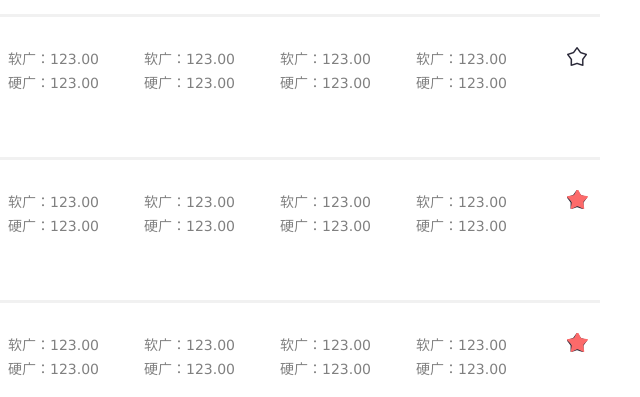
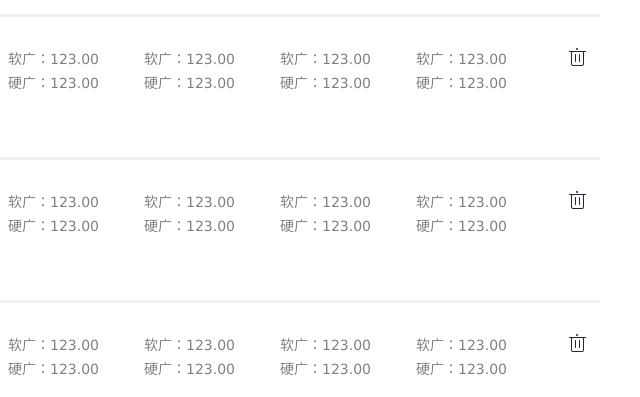
Before and after one commit to HongTui/HongTui, a website: page personal-center.html in a window 1280 px wide. Shown: the part 375-772 px from the top of the page, 640-1280 px from the left. Drawn offline with Linux system fonts and the light colour scheme.

Commit message:
细节调整

```diff
--- a/less/_selfmedia.less
+++ b/less/_selfmedia.less
@@ -482,6 +482,12 @@ input{
 						background: url("../images/collect-hover.png") no-repeat center center;
 					}
 				}
+				.delete{
+					width: 23px;
+					height: 20px;
+					cursor: pointer;
+					background: url("../images/delete.png") no-repeat center center;
+				}
 				.price{
 					width: 20px;
 					height: 22px;
--- a/personal-center.html
+++ b/personal-center.html
@@ -89,7 +89,7 @@
 				</div>
 				<div class="operation">
 					<!-- selected 选中状态-->
-					<div class="collect"></div>
+					<div class="delete"></div>
 					<!-- <div class="price"></div> -->
 				</div>
 			</div>
@@ -129,7 +129,7 @@
 					<div class="hard">硬广：<span>123.00</span></div>
 				</div>
 				<div class="operation">
-					<div class="collect selected"></div>
+					<div class="delete"></div>
 					<!-- <div class="price"></div> -->
 				</div>
 			</div>
@@ -169,7 +169,7 @@
 					<div class="hard">硬广：<span>123.00</span></div>
 				</div>
 				<div class="operation">
-					<div class="collect selected"></div>
+					<div class="delete"></div>
 					<!-- <div class="price"></div> -->
 				</div>
 			</div>
```
Also changed, not shown: css/index.css, images/delete.png (added).
